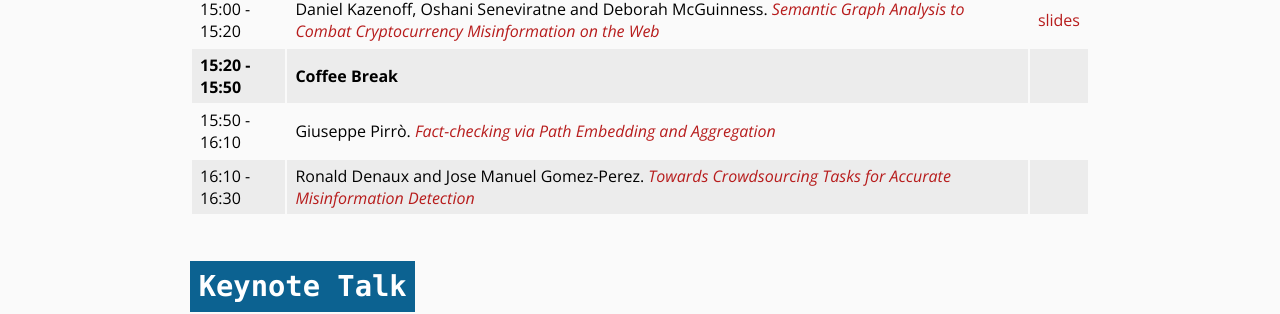
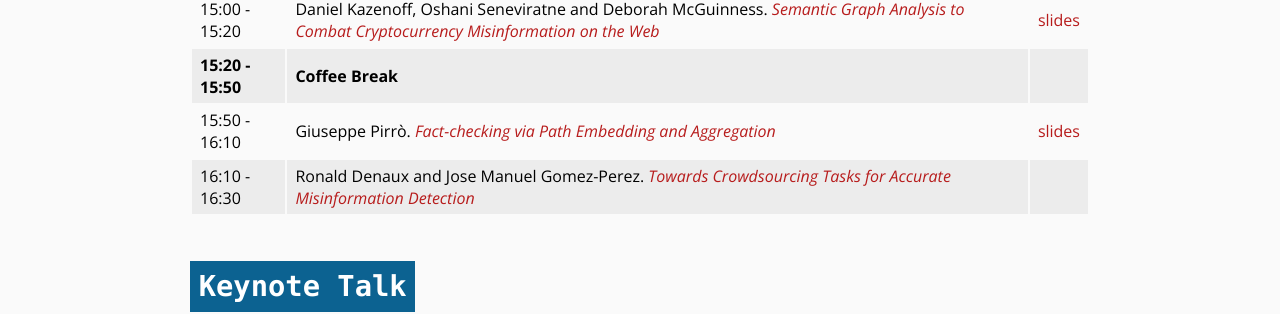
Before and after one commit to D2KLab/semiform2020, a Jekyll site: the page built from docs/program.md, in a window 1280 px wide. Shown: the part 676-990 px from the top of the page. Built offline with Jekyll 4.4.1, drawn with Linux system fonts in a browser that asks for light colours.

Commit message:
Add link to Giuseppe Pirro's slides

```diff
--- a/docs/program.md
+++ b/docs/program.md
@@ -11,10 +11,10 @@ navigation_weight: 4
 The SEMIFORM workshop will take place on **Monday 2nd November, 2020** on **Zoom**. The registered participants will receive the link from the conference organisers. The schedule given below is in Central European Time (Paris) or GMT+1.
 
 | 14:00 - 14:10	| Welcome by the chair |
-| 14:10 - 15:00	| **Keynote Talk** Carolina Scarton (University of Sheffield) - *WeVerify: Wider and Enhanced Verification for You* | [slides](slides/Carol Scarton-Keynote-WeVerify.pdf)|
-| 15:00 - 15:20	| Daniel Kazenoff, Oshani Seneviratne and Deborah McGuinness. *[Semantic Graph Analysis to Combat Cryptocurrency Misinformation on the Web](https://drive.google.com/file/d/1q6i1wxqHLpdNMWX1XzibVquvDpc6XubR/view?usp=sharing)* | [slides](https://rpi.app.box.com/v/SEMIFORM2020-IBPA)|
+| 14:10 - 15:00	| **Keynote Talk** Carolina Scarton (University of Sheffield) - *WeVerify: Wider and Enhanced Verification for You* | [slides](slides/Carol Scarton-Keynote-WeVerify.pdf) |
+| 15:00 - 15:20	| Daniel Kazenoff, Oshani Seneviratne and Deborah McGuinness. *[Semantic Graph Analysis to Combat Cryptocurrency Misinformation on the Web](https://drive.google.com/file/d/1q6i1wxqHLpdNMWX1XzibVquvDpc6XubR/view?usp=sharing)* | [slides](https://rpi.app.box.com/v/SEMIFORM2020-IBPA) |
 | **15:20 - 15:50**	| **Coffee Break** |
-| 15:50 - 16:10	| Giuseppe Pirrò. *[Fact-checking via Path Embedding and Aggregation](https://drive.google.com/file/d/1LHPOeYUsU4aV2qcFQ1NaylIQQ1boBIVf/view?usp=sharing)* |
+| 15:50 - 16:10	| Giuseppe Pirrò. *[Fact-checking via Path Embedding and Aggregation](https://drive.google.com/file/d/1LHPOeYUsU4aV2qcFQ1NaylIQQ1boBIVf/view?usp=sharing)* | [slides](https://ergotid.files.wordpress.com/2020/11/slides-semiform2020.pdf) |
 | 16:10 - 16:30	| Ronald Denaux and Jose Manuel Gomez-Perez. *[Towards Crowdsourcing Tasks for Accurate Misinformation Detection](https://drive.google.com/file/d/17CV3sO3w7I4kyNm7S2Fr54Flrepl7nhU/view?usp=sharing)* |
 
 # Keynote Talk
```
